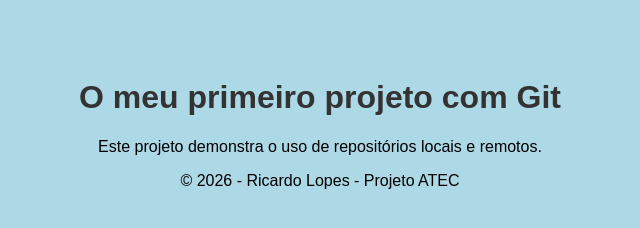
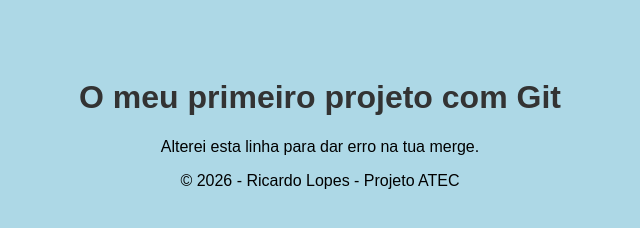
Before and after one commit to ricardolopesT0133539/RicardoLopes0133539, a plain HTML site: page index.html in a window 1280 px wide. Shown: the whole page, without its empty margins (320-960 px from the left). Drawn offline with Linux system fonts and the light colour scheme.

Commit message:
colocação da linha 10 com um texto meu

```diff
--- a/index.html
+++ b/index.html
@@ -7,7 +7,7 @@
 </head>
 <body>
     <h1>O meu primeiro projeto com Git</h1>
-    <p>Este projeto demonstra o uso de repositórios locais e remotos.</p>
+    <p>Alterei esta linha para dar erro na tua merge.</p>
 <footer>
     <p>&copy; 2026 - Ricardo Lopes - Projeto ATEC</p>
 </footer>
```
